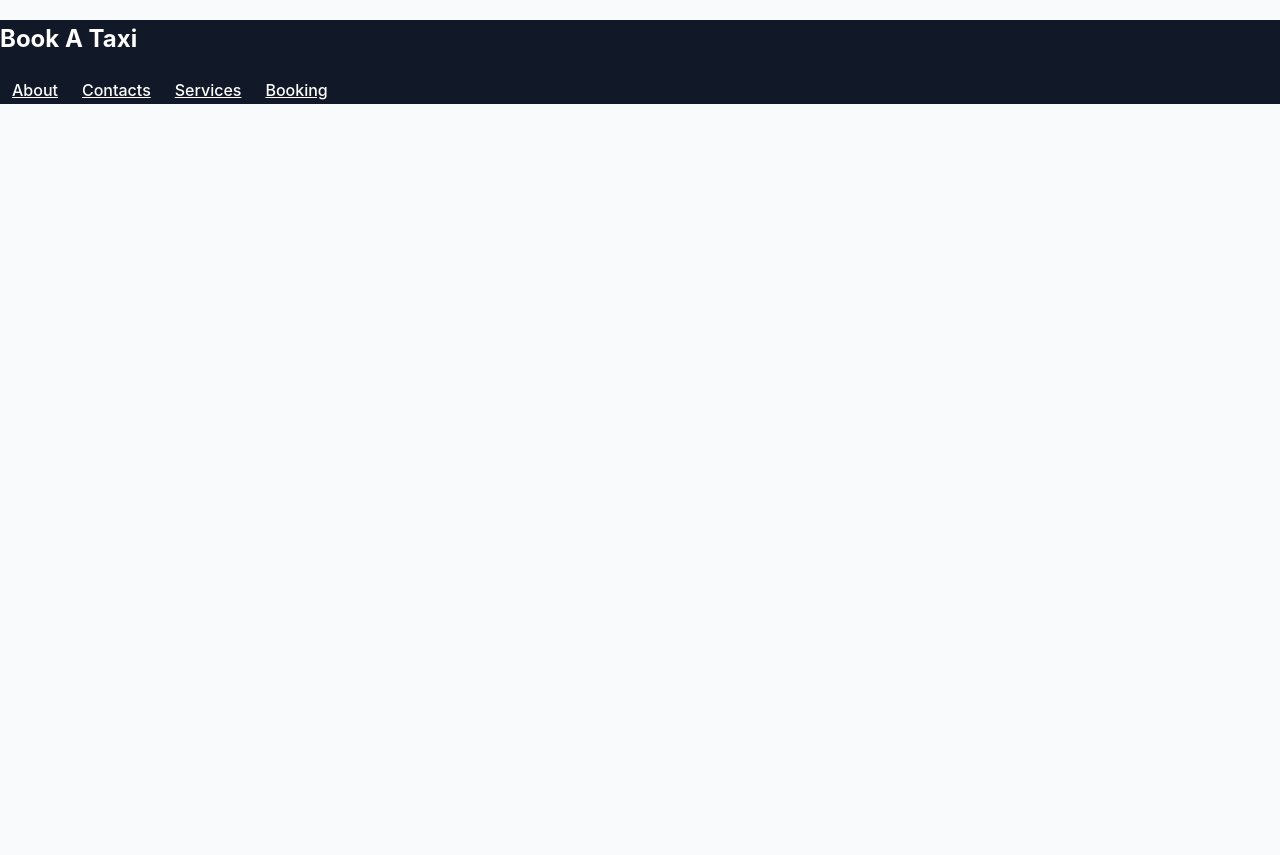
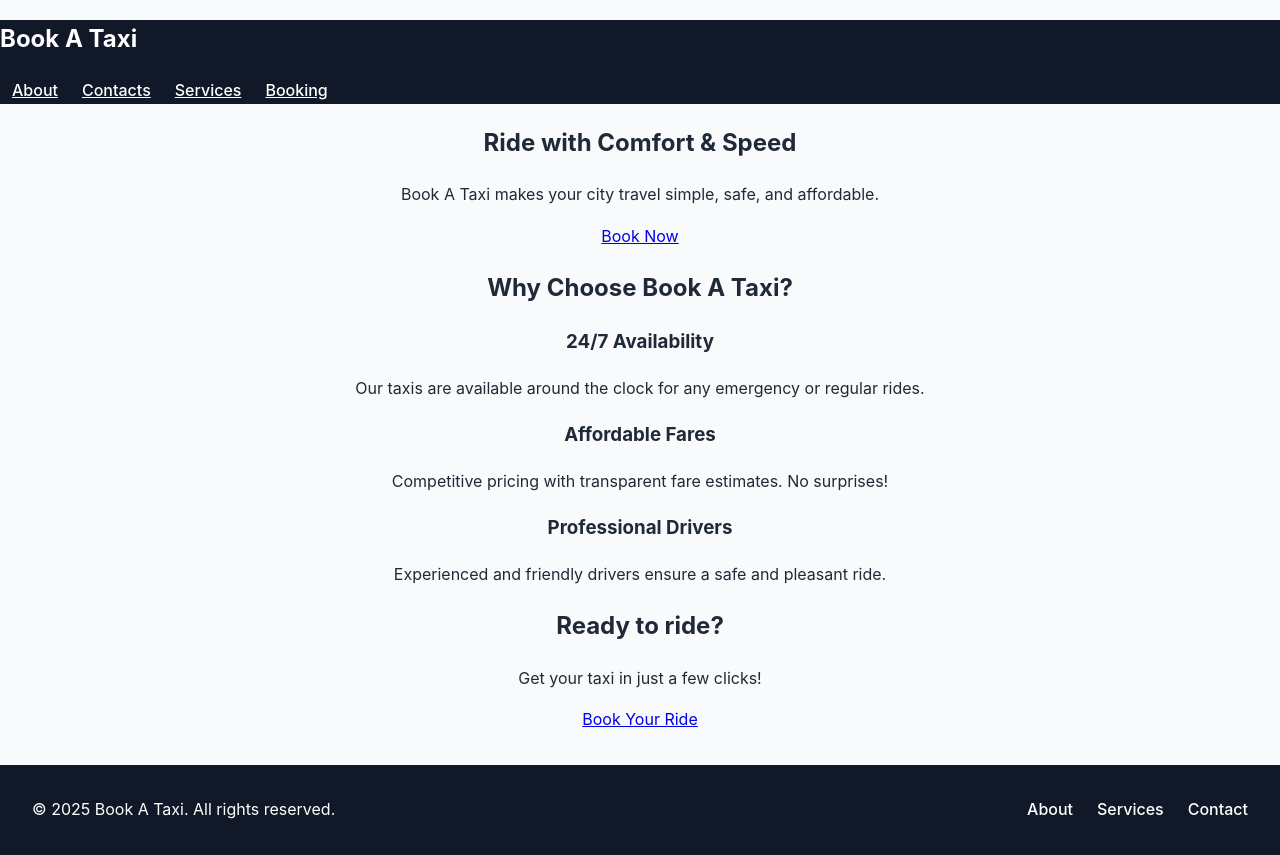
Before and after one commit to mhorton-dev/book_a_taxi, a React (Vite) app: page / in a window 1280 px wide. Before the commit the page ends 800 px from the top, so only its background shows below. Built offline with nearby package versions, Linux system fonts and the light colour scheme.

Commit message:
Added home Page and Footer component

```diff
--- a/src/App.jsx
+++ b/src/App.jsx
@@ -1,41 +1,36 @@
-import { BrowserRouter as Router, Routes, Route, Link } from "react-router";
+import { BrowserRouter as Router, Routes, Route } from "react-router-dom";
+import Navbar from "./components/Navbar";
+import Footer from "./components/Footer";
+
+// Pages
+import Home from "./pages/Home";
 import About from "./pages/About";
+import Services from "./pages/Services";
 import Contacts from "./pages/Contacts";
-import Services from "./pages/Services";
 import Booking from "./pages/Booking";
 
-function Navbar() {
+function App() {
   return (
-    <nav className="flex justify-between items-center p-4 bg-gray-800 text-white">
-      <h1 className="text-xl font-bold">Book A Taxi</h1>
-      <div className="space-x-4">
-        <Link to="/about" className="hover:underline">
-          About
-        </Link>
-        <Link to="/contacts" className="hover:underline">
-          Contacts
-        </Link>
-        <Link to="/services" className="hover:underline">
-          Services
-        </Link>
-        <Link to="/booking" className="hover:underline">
-          Booking
-        </Link>
+    <Router>
+      <div className="flex flex-col min-h-screen">
+        <Navbar title="Book A Taxi" />
+
+        {/* Main Content */}
+        <main className="flex-grow">
+          <Routes>
+            <Route path="/" element={<Home />} />
+            <Route path="/about" element={<About />} />
+            <Route path="/services" element={<Services />} />
+            <Route path="/contacts" element={<Contacts />} />
+            <Route path="/booking" element={<Booking />} />
+          </Routes>
+        </main>
+
+        {/* Footer appears on all pages */}
+        <Footer />
       </div>
-    </nav>
+    </Router>
   );
 }
 
-export default function App() {
-  return (
-    <Router>
-      <Navbar />
-      <Routes>
-        <Route path="/about" element={<About />} />
-        <Route path="/contacts" element={<Contacts />} />
-        <Route path="/services" element={<Services />} />
-        <Route path="/booking" element={<Booking />} />
-      </Routes>
-    </Router>
-  );
-}
+export default App;
--- /dev/null
+++ b/src/components/Footer.jsx
@@ -0,0 +1,14 @@
+export default function Footer() {
+  return (
+    <footer className="footer">
+      <div className="footer-container">
+        <p>© {new Date().getFullYear()} Book A Taxi. All rights reserved.</p>
+        <div className="footer-links">
+          <a href="/about">About</a>
+          <a href="/services">Services</a>
+          <a href="/contacts">Contact</a>
+        </div>
+      </div>
+    </footer>
+  );
+}
--- a/src/index.css
+++ b/src/index.css
@@ -45,12 +45,39 @@ nav a:hover {
 /* =========================
    Footer
 ========================= */
-footer {
+/* =========================
+   Footer Styling
+========================= */
+.footer {
   background-color: var(--secondary-color);
-  color: #d1d5db;
-  text-align: center;
-  padding: 1rem;
+  color: white;
+  padding: 1rem 2rem;
+  margin-top: 2rem;
 }
+
+.footer-container {
+  display: flex;
+  justify-content: space-between;
+  align-items: center;
+  flex-wrap: wrap;
+}
+
+.footer-links {
+  display: flex;
+  gap: 1.5rem;
+}
+
+.footer-links a {
+  color: white;
+  text-decoration: none;
+  font-weight: 500;
+  transition: color 0.3s ease;
+}
+
+.footer-links a:hover {
+  color: var(--primary-color); /* Taxi yellow hover */
+}
+
 
 /* =========================
    Buttons
--- /dev/null
+++ b/src/pages/Home.jsx
@@ -0,0 +1,59 @@
+import { Link } from "react-router-dom";
+
+export default function Home() {
+  return (
+    <div className="home-page">
+      {/* Hero Section */}
+      <section className="hero bg-yellow-400 text-black py-20 px-6 text-center">
+        <h1 className="text-4xl font-bold mb-4">Ride with Comfort & Speed</h1>
+        <p className="text-lg mb-6">
+          Book A Taxi makes your city travel simple, safe, and affordable.
+        </p>
+        <Link
+          to="/booking"
+          className="cta-button inline-block px-8 py-3 bg-black text-yellow-400 font-semibold rounded-xl hover:bg-gray-900 transition"
+        >
+          Book Now
+        </Link>
+      </section>
+
+      {/* Features Section */}
+      <section className="features py-16 px-6 bg-gray-100 text-center max-w-content mx-auto">
+        <h2 className="text-3xl font-bold mb-8">Why Choose Book A Taxi?</h2>
+        <div className="features-grid grid grid-cols-1 md:grid-cols-3 gap-8">
+          <div className="feature-card p-6 bg-white rounded-xl shadow-md hover:shadow-lg transition">
+            <h3 className="text-xl font-semibold mb-2">24/7 Availability</h3>
+            <p>
+              Our taxis are available around the clock for any emergency or
+              regular rides.
+            </p>
+          </div>
+          <div className="feature-card p-6 bg-white rounded-xl shadow-md hover:shadow-lg transition">
+            <h3 className="text-xl font-semibold mb-2">Affordable Fares</h3>
+            <p>
+              Competitive pricing with transparent fare estimates. No surprises!
+            </p>
+          </div>
+          <div className="feature-card p-6 bg-white rounded-xl shadow-md hover:shadow-lg transition">
+            <h3 className="text-xl font-semibold mb-2">Professional Drivers</h3>
+            <p>
+              Experienced and friendly drivers ensure a safe and pleasant ride.
+            </p>
+          </div>
+        </div>
+      </section>
+
+      {/* Call to Action Section */}
+      <section className="cta-section py-16 px-6 text-center">
+        <h2 className="text-3xl font-bold mb-4">Ready to ride?</h2>
+        <p className="mb-6">Get your taxi in just a few clicks!</p>
+        <Link
+          to="/booking"
+          className="cta-button inline-block px-8 py-3 bg-yellow-400 text-black font-semibold rounded-xl hover:bg-yellow-500 transition"
+        >
+          Book Your Ride
+        </Link>
+      </section>
+    </div>
+  );
+}
```
